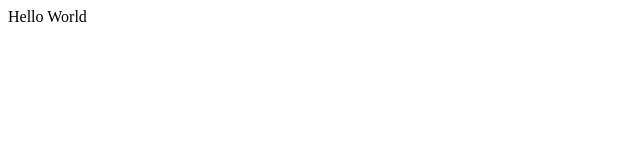
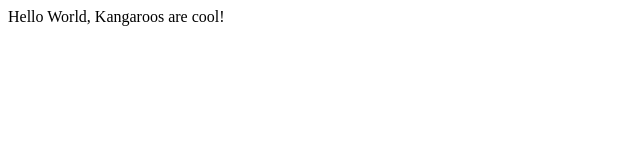
Before and after one commit to garysteinmetz/kangaroos, a plain HTML site: page index.html in a window 1280 px wide. Shown: the whole page, without its empty margins (0-640 px from the left). Drawn offline with Linux system fonts and the light colour scheme.

Commit message:
CHHCS-10 - Work

```diff
--- a/index.html
+++ b/index.html
@@ -5,6 +5,6 @@
 </title>
 </head>
 <body>
-Hello World
+Hello World, Kangaroos are cool!
 </body>
 </html>
```
